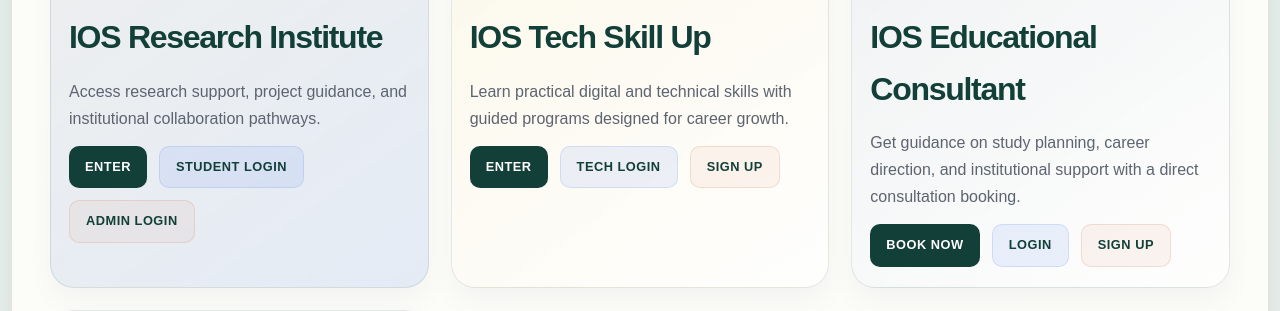
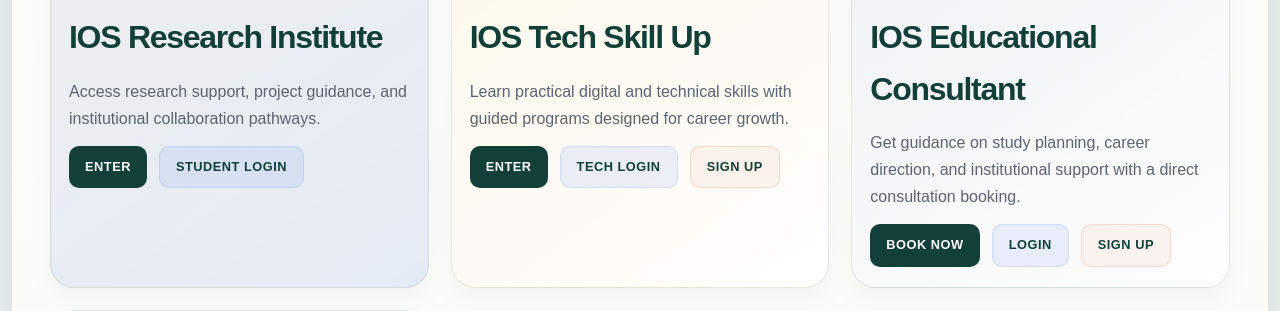
Before and after one commit to asunkemuhammed-oss/IOSInstitute, a Flask app: page / in a window 1280 px wide. Shown: the part 1348-1659 px from the top of the page. Run offline with Flask 3, Linux system fonts and the light colour scheme.

Commit message:
Remove admin login from research institute card

```diff
--- a/templates/home.html
+++ b/templates/home.html
@@ -1126,7 +1126,6 @@
                 <div class="portal-actions">
                   <a class="primary" href="/research-institute">Enter</a>
                   <a class="secondary" href="/login">Student Login</a>
-                  <a class="ghost" href="/login?admin=1">Admin Login</a>
                 </div>
               </div>
 
```
